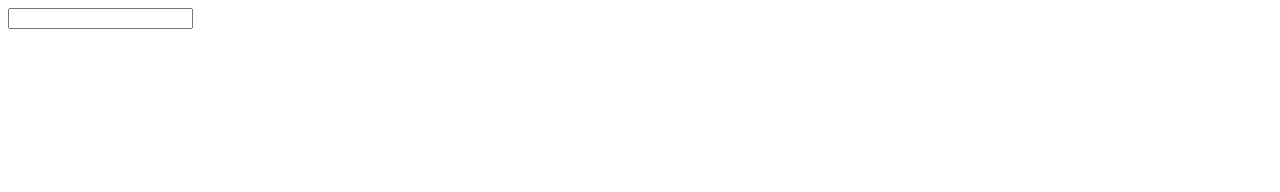
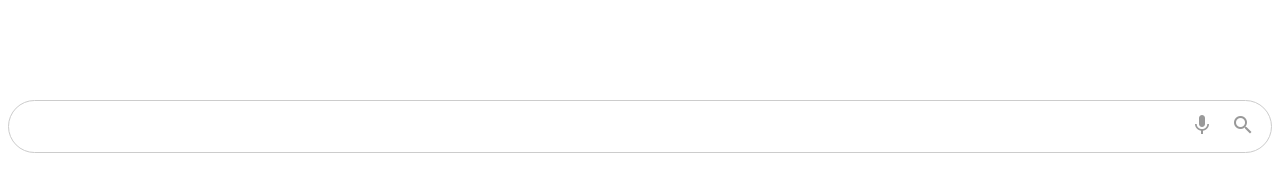
Before and after one commit to hostlindev/css--curse, a plain HTML site: page 3 Barra de busqueda/index.html in a window 1280 px wide. Drawn offline with Linux system fonts and the light colour scheme.

Commit message:
search bar completado

```diff
--- a/3 Barra de busqueda/index.html
+++ b/3 Barra de busqueda/index.html
@@ -16,7 +16,11 @@
   </head>
   <body>
     <div class="div search-bar">
-        <input type="text">
+      <input type="text" />
+      <div class="actions">
+        <button><span class="material-icons">mic</span></button>
+        <button><span class="material-icons">search</span></button>
+      </div>
     </div>
   </body>
 </html>
--- a/3 Barra de busqueda/style.css
+++ b/3 Barra de busqueda/style.css
@@ -0,0 +1,68 @@
+.material-icons {
+    font-family: 'Material Icons';
+    font-weight: normal;
+    font-style: normal;
+    font-size: 24px;  /* Preferred icon size */
+    display: inline-block;
+    line-height: 1;
+    text-transform: none;
+    letter-spacing: normal;
+    word-wrap: normal;
+    white-space: nowrap;
+    direction: ltr;
+
+    /* Support for all WebKit browsers. */
+    -webkit-font-smoothing: antialiased;
+    /* Support for Safari and Chrome. */
+    text-rendering: optimizeLegibility;
+
+    /* Support for Firefox. */
+    -moz-osx-font-smoothing: grayscale;
+
+    /* Support for IE. */
+    font-feature-settings: 'liga';
+  }
+
+  body{
+    font-family: sans-serif;
+  }
+
+  .search-bar {
+    border: solid 1px #ccc;
+    border-radius: 30px;
+    display: flex;
+    flex-direction: row;
+    align-items: center;
+    padding: 5px 10px;
+    margin: 100px auto;
+  }
+
+  .search-bar:focus-within{
+    border: solid 1px #aaa;
+    box-shadow: 0px 2px 5px rgba(46,41,41, 0.2);
+  }
+
+  .search-bar input{
+    border: none;
+    outline: none;
+    padding: 10px;
+    font-size: 18px;
+    flex: auto;
+  }
+
+  .search-bar .actions{
+    display: flex;
+    gap: 5px;
+  }
+
+  .search-bar .actions button{
+    border: none;
+    outline: none;
+    background: none;
+    cursor: pointer;
+    color: #999;
+  }
+
+  .search-bar .actions button:hover {
+    color: #2979e2;
+  }
```
